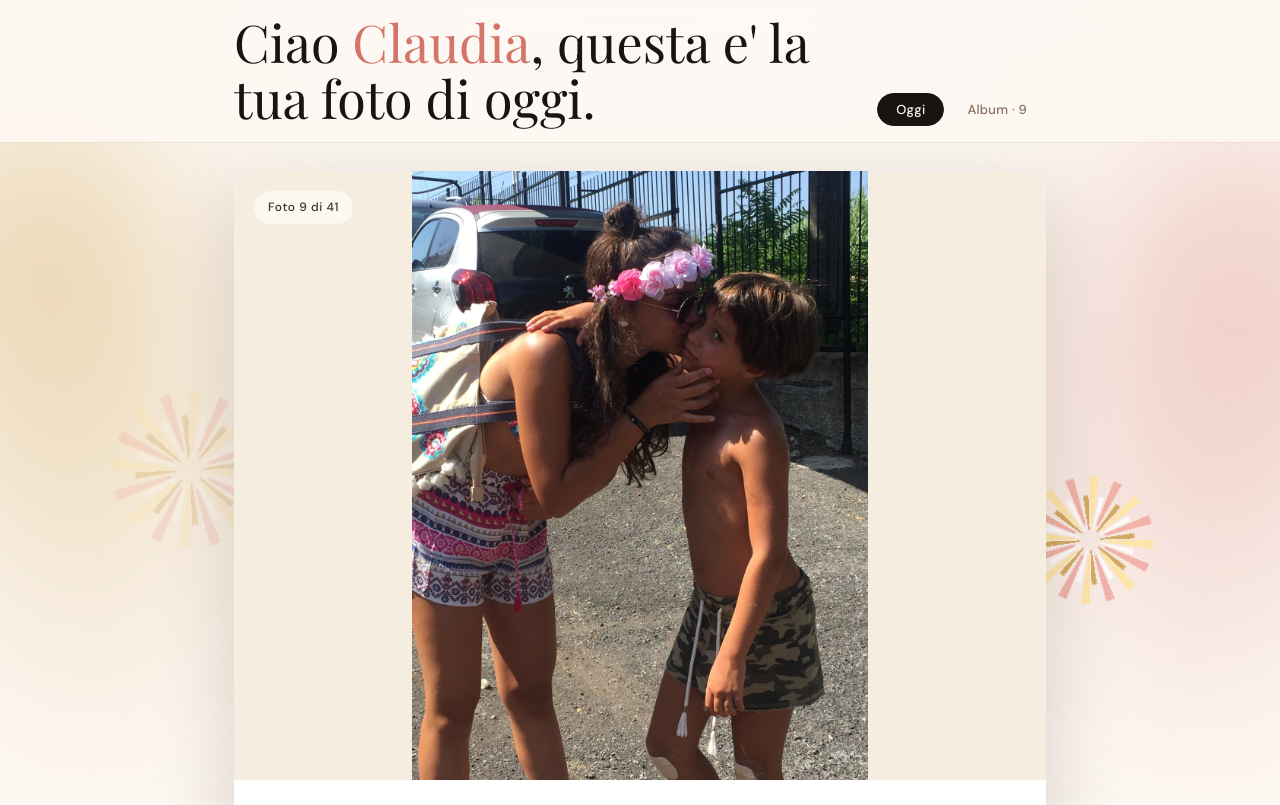
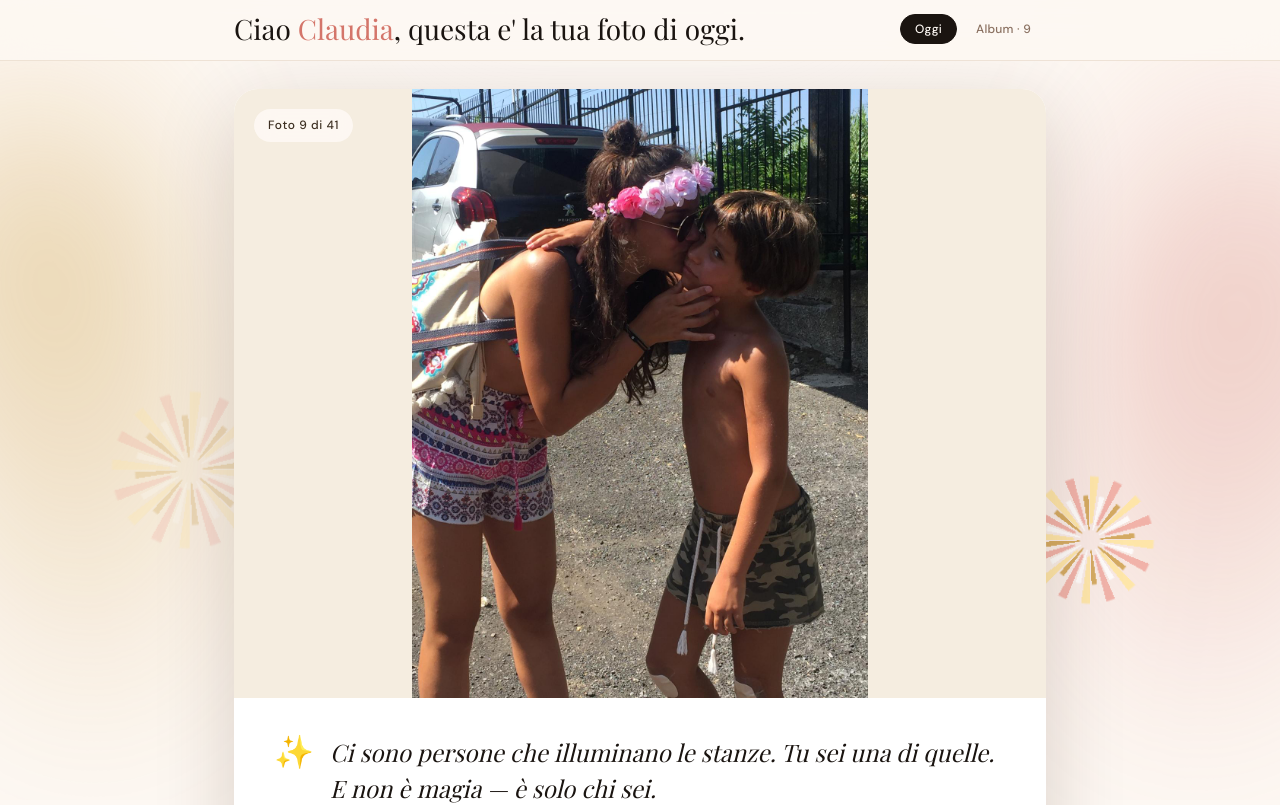
Before and after one commit to enzo1958x/Claudia-18, a Next.js app: page / in a window 1280 px wide. Shown: the top 805 px of the page. Built offline with nearby package versions, Linux system fonts and the light colour scheme; a web font is replaced by a local one.

Commit message:
Add files via upload

```diff
--- a/src/app/globals.css
+++ b/src/app/globals.css
@@ -262,15 +262,17 @@ nav {
   display: flex;
   align-items: flex-end;
   justify-content: space-between;
-  gap: 20px;
+  gap: 14px;
 }
 
 .nav-heading {
   font-family: var(--font-display);
-  font-size: clamp(34px, 5vw, 52px);
+  font-size: clamp(22px, 2.5vw, 28px);
   color: var(--ink);
   line-height: 1.08;
   flex: 1;
+  white-space: nowrap;
+  min-width: 0;
 }
 
 .nav-heading-name {
@@ -280,6 +282,7 @@ nav {
 .nav-tabs {
   display: flex;
   gap: 4px;
+  flex-shrink: 0;
 }
 
 .nav-tabs-bottom {
@@ -292,9 +295,9 @@ nav {
   background: none;
   border: 1px solid transparent;
   border-radius: 100px;
-  padding: 7px 18px;
+  padding: 6px 14px;
   font-family: var(--font-body);
-  font-size: 13px;
+  font-size: 12px;
   font-weight: 500;
   color: var(--muted);
   cursor: pointer;
@@ -745,6 +748,7 @@ nav {
   }
   .nav-heading {
     font-size: clamp(26px, 7vw, 36px);
+    white-space: normal;
   }
   .nav-tabs-bottom {
     align-self: flex-start;
```
